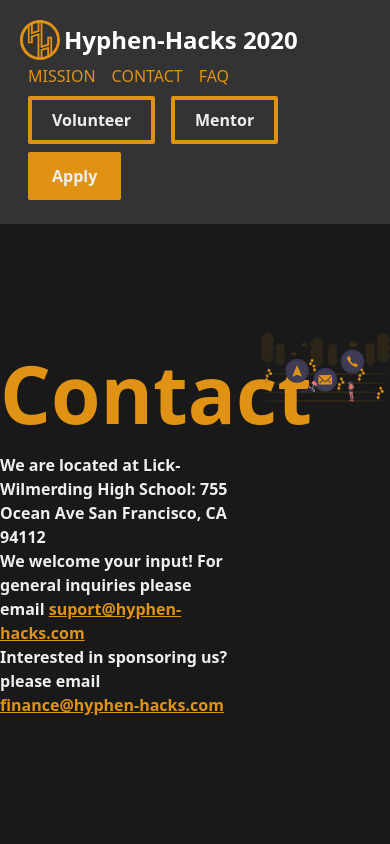
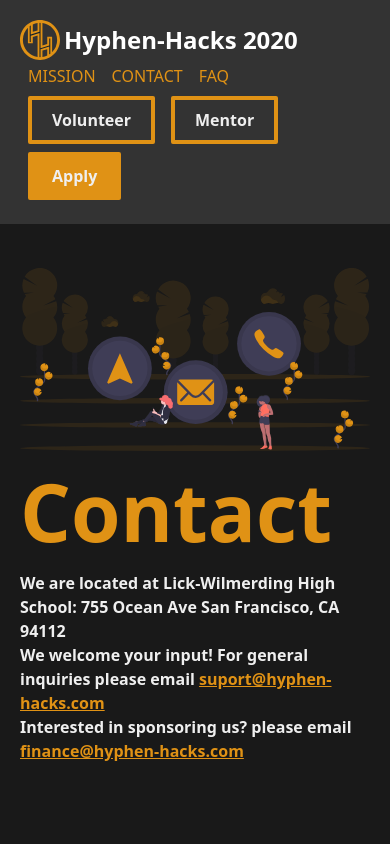
Before and after one commit to hyphen-hacks/hyphen-hacks.com, a Vue app: page /contact in a window 390 px wide. Shown: the top 844 px of the page. Built offline with nearby package versions, Linux system fonts and the light colour scheme.

Commit message:
faq and contact responsive

```diff
--- a/src/assets/tailwind.scss
+++ b/src/assets/tailwind.scss
@@ -97,7 +97,6 @@ position: absolute;
   @apply ml-auto text-right;
 }
 .infoPage {
-  @apply  mx-auto pt-8 flex flex-col justify-center;
   min-height: 70vh;
 }
 
--- a/src/components/footer.vue
+++ b/src/components/footer.vue
@@ -1,5 +1,5 @@
 <template>
-  <footer class="text-gray my-10 sm:m-10 m-5 bg-primary p-5 pt-8">
+  <footer class="container w-auto  text-gray my-10 md:m-10  xl:mx-auto m-5 bg-primary p-5 pt-8">
     <div class="flex items-center">
       <img class="h-12 mr-1" src="../assets/logo-blue.svg" alt="Hyphen-Hacks logo">
       <h2 class="font-bold text-3xl">Hyphen-Hacks 2020</h2>
--- a/src/views/Contact.vue
+++ b/src/views/Contact.vue
@@ -1,16 +1,16 @@
 <template>
   <div>
     <Nav></Nav>
-    <div class="infoPage container xl flex md:p-10">
-      <div class="flex flex-row">
-      <div class="w-2/3 pr-8 faqText">
+    <div class="infoPage mx-auto container lg:p-10 flex pt-8 flex flex-col justify-center p-5">
+      <div class="flex flex-col-reverse lg:flex-row lg:justify-between w-full">
+      <div class="mx-auto md:pr-8 faqText sm:w-2/3">
         <h1 class="font-bold text-7xl text-primary">Contact</h1>
         <p>We are located at Lick-Wilmerding High School: 755 Ocean Ave San Francisco, CA 94112</p>
         <p>We welcome your input! For general inquiries please email <a href="mailto:suport@hyphen-hacks.com">suport@hyphen-hacks.com</a></p>
         <p>Interested in sponsoring us? please email <a href="mailto:finance@hyphen-hacks.com">finance@hyphen-hacks.com</a></p>
 
       </div>
-      <div class="w-1/3">
+      <div class="mx-auto sm:w-1/3 flex-col flex justify-center items-center">
         <img src="../assets/undraw_contact_us_15o2.svg" alt="">
       </div>
       </div>
--- a/src/views/FAQ.vue
+++ b/src/views/FAQ.vue
@@ -1,17 +1,17 @@
 <template>
   <div>
     <Nav></Nav>
-    <div class="infoPage container  flex  ">
-      <div class="flex flex-col-reverse sm:flex-row p-2">
-      <div class="w-full sm:w-1/2 sm:pr-8">
+    <div class="infoPage mx-auto container lg:p-10 flex pt-8 flex flex-col justify-center p-5">
+      <div class="flex flex-col-reverse lg:flex-row lg:justify-between w-full">
+        <div class="mx-auto">
           <h1 class="font-bold text-7xl text-primary">FAQ</h1>
           <h3 class="faqHeader">What is a Hackathon?</h3>
           <p class="faqText">A hackathon is an event that usually lasts for 24 hours but can go for as long as 3 days. During this confined period, engineers, computer scientists, and designers work together to build a project from scratch, often with very little sleep. The goal of a hackathon is not to build a polished product, but to hack something together and in the process make mistakes and learn new ways of solving problems. A hackathon does not have anything to do with ‘hacking’ in the sense of defeating the security of computers.</p>
           <h3 class="faqHeader">Who can participate?</h3>
           <p class="faqText">Anyone who is enrolled in a high school between the 9th and 12th grades may participate in Hyphen-Hacks.</p>
         </div>
-      <div class="w-full sm:w-1/2">
-        <img src="../assets/Ronan-3765.jpeg" alt="">
+        <div class="mx-auto lg:p-4 flex-col flex justify-center items-center">
+          <img class="mx-auto" src="../assets/Ronan-3765.jpeg" alt="">
         </div>
     </div>
     </div>
```
Lines whose indentation alone changed are shown as unchanged.
